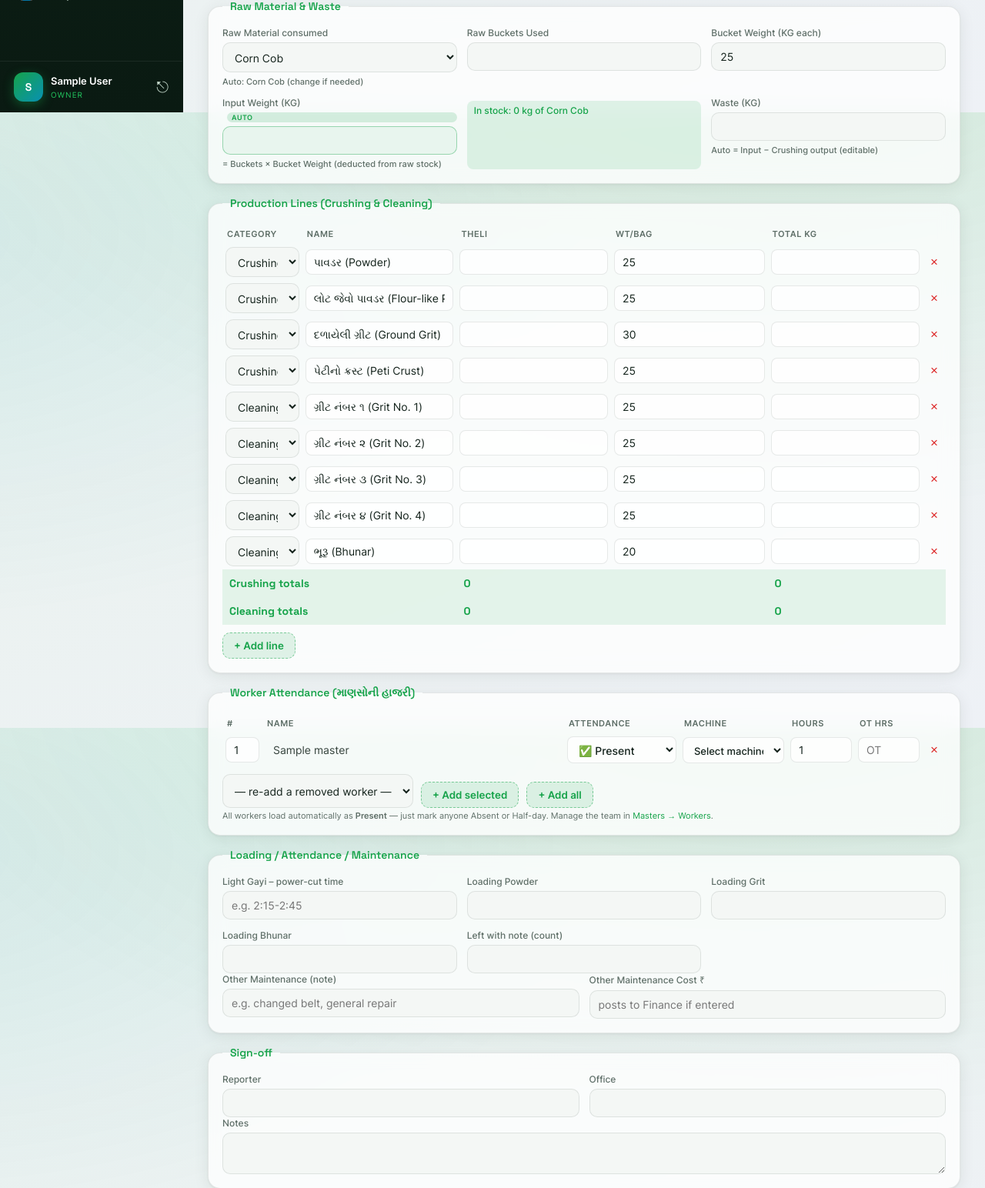
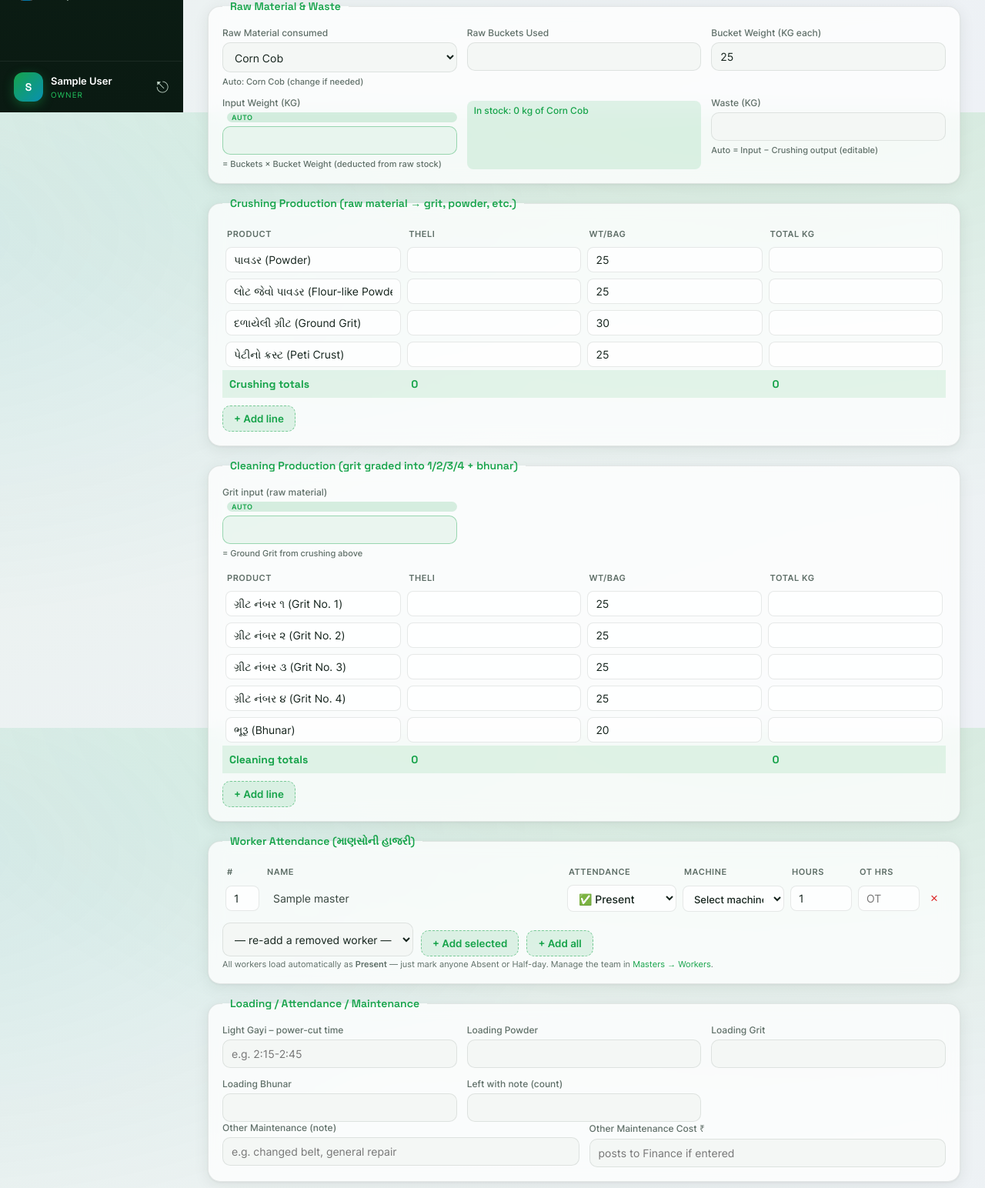
Before and after one commit to M1212-ofc/sainathagroerp, a Flask app: page /production/entry in a window 1280 px wide. Shown: the part 654-2198 px from the top of the page at 77% size. Run offline with Flask 3, Linux system fonts and the light colour scheme; the visitor is signed in with stand-in values (Sample User, id 1); data comes from the database, SQL or seed files in the repository; tables that the repository leaves empty hold one stand-in row (values such as "Sample post").

```diff
--- a/app.py
+++ b/app.py
@@ -140,7 +140,7 @@ def _close_db(_=None):
 
 # make helpers available in every template
 # bump this string whenever static files change to force browsers to reload them
-ASSET_VER = "20260712p"
+ASSET_VER = "20260712r"
 
 
 @app.context_processor
@@ -1525,19 +1525,32 @@ def electricity():
     db = g.db
     if request.method == "POST":
         f = request.form
+        action = f.get("action")
+        # ---- daily solar entry ----
+        if action == "solar_daily":
+            d = f.get("solar_date") or date.today().isoformat()
+            su = num(f, "solar_units", float, 0)
+            db.execute(
+                """INSERT INTO solar_daily (log_date, units, note) VALUES (?,?,?)
+                   ON CONFLICT(log_date) DO UPDATE SET units=excluded.units, note=excluded.note""",
+                (d, su, f.get("note")))
+            db.commit()
+            flash("Solar generation recorded.", "ok")
+            return redirect(url_for("electricity"))
+        # ---- monthly bill (with optional solar total) ----
         month = f.get("month")
         rate = num(f, "rate_per_unit", float, 0)
         units = num(f, "units", float, 0)
+        solar = num(f, "solar_units_month", float, 0)
         amount = num(f, "amount_inr")
-        # if amount is blank but units×rate given, compute amount
         if amount == 0 and units and rate:
             amount = round(units * rate, 2)
         db.execute(
-            """INSERT INTO electricity_bills (month, amount_inr, units, rate_per_unit, note) VALUES (?,?,?,?,?)
+            """INSERT INTO electricity_bills (month, amount_inr, units, rate_per_unit, solar_units, note) VALUES (?,?,?,?,?,?)
                ON CONFLICT(month) DO UPDATE SET amount_inr=excluded.amount_inr,
-               units=excluded.units, rate_per_unit=excluded.rate_per_unit, note=excluded.note""",
-            (month, amount, units, rate, f.get("note")))
-        # auto-post as an electricity expense in finance (replace prior for that month)
+               units=excluded.units, rate_per_unit=excluded.rate_per_unit,
+               solar_units=excluded.solar_units, note=excluded.note""",
+            (month, amount, units, rate, solar, f.get("note")))
         logic.clear_source(db, "finance", "electricity", month_ref(month))
         elec_date = min(month + "-28", date.today().isoformat())
         logic.post_finance(db, elec_date, "expense", "electricity", amount,
@@ -1548,7 +1561,6 @@ def electricity():
         return redirect(url_for("electricity"))
 
     bills = db.execute("SELECT * FROM electricity_bills ORDER BY month DESC").fetchall()
-    # compute cost per kg for each billed month
     rows = []
     for b in bills:
         s = b["month"] + "-01"
@@ -1558,9 +1570,18 @@ def electricity():
                FROM reports WHERE report_date BETWEEN ? AND ?""", (s, e)).fetchone()["kg"]
         cpk = round(b["amount_inr"] / prod, 3) if prod else None
         rate = b["rate_per_unit"] if "rate_per_unit" in b.keys() else 0
+        solar = b["solar_units"] if "solar_units" in b.keys() else 0
+        # sum daily solar for this month as a cross-check
+        daily_solar = db.execute(
+            "SELECT COALESCE(SUM(units),0) v FROM solar_daily WHERE log_date BETWEEN ? AND ?",
+            (s, e)).fetchone()["v"]
         rows.append(dict(month=b["month"], amount=b["amount_inr"], units=b["units"],
-                         rate_per_unit=rate, production=round(prod, 1), cost_per_kg=cpk, note=b["note"]))
-    return render_template("electricity.html", rows=rows)
+                         rate_per_unit=rate, solar_units=solar, daily_solar=round(daily_solar, 1),
+                         production=round(prod, 1), cost_per_kg=cpk, note=b["note"]))
+    # recent daily solar entries
+    solar_days = db.execute("SELECT * FROM solar_daily ORDER BY log_date DESC LIMIT 30").fetchall()
+    solar_days = [dict(d) for d in solar_days]
+    return render_template("electricity.html", rows=rows, solar_days=solar_days)
 
 
 @app.route("/api/electricity_rate")
--- a/models.py
+++ b/models.py
@@ -221,12 +221,22 @@ CREATE TABLE IF NOT EXISTS worker_master (
 );
 
 -- ------------------------------------------------------- ELECTRICITY BILLS
+CREATE TABLE IF NOT EXISTS solar_daily (
+    id          INTEGER PRIMARY KEY AUTOINCREMENT,
+    log_date    TEXT NOT NULL,
+    units       REAL DEFAULT 0,
+    note        TEXT,
+    created_at  TEXT DEFAULT (datetime('now')),
+    UNIQUE(log_date)
+);
+
 CREATE TABLE IF NOT EXISTS electricity_bills (
     id            INTEGER PRIMARY KEY AUTOINCREMENT,
     month         TEXT NOT NULL,          -- YYYY-MM
     amount_inr    REAL NOT NULL,
     units         REAL DEFAULT 0,         -- optional: MGVCL units billed
     rate_per_unit REAL DEFAULT 0,         -- ₹ per unit (manual or suggested)
+    solar_units   REAL DEFAULT 0,         -- solar units generated this month
     note          TEXT,
     created_at    TEXT DEFAULT (datetime('now')),
     UNIQUE(month)
--- a/static/entry.js
+++ b/static/entry.js
@@ -16,42 +16,59 @@ const DEFAULT_LINES = [
   { category:"cleaning", name:"ગ્રીટ નંબર ૪ (Grit No. 4)" },
   { category:"cleaning", name:"ભૂરૂ (Bhunar)" },
 ];
-const body=document.getElementById("linesBody");
 
-function recalcTotals(){let ct=0,ck=0,lt=0,lk=0;
-  body.querySelectorAll("tr").forEach(tr=>{const cat=tr.querySelector("select").value;
+function recalcTotals(){
+  let ct=0,ck=0,lt=0,lk=0,gritKg=0;
+  document.querySelectorAll("#crushBody tr").forEach(tr=>{
     const th=parseFloat(tr.querySelector(".calc-theli").value)||0;
     const tot=parseFloat(tr.querySelector(".total").value)||0;
-    if(cat==="crushing"){ct+=th;ck+=tot;}else{lt+=th;lk+=tot;}});
-  ctTheli.textContent=+ct.toFixed(2);ctKg.textContent=+ck.toFixed(2);
-  clTheli.textContent=+lt.toFixed(2);clKg.textContent=+lk.toFixed(2);
+    const nm=(tr.querySelector('input[name=line_name]').value||"").toLowerCase();
+    ct+=th;ck+=tot;
+    if(nm.includes("ground grit")||nm.includes("દળાયેલી"))gritKg+=tot;   // grit feeds cleaning
+  });
+  document.querySelectorAll("#cleanBody tr").forEach(tr=>{
+    const th=parseFloat(tr.querySelector(".calc-theli").value)||0;
+    const tot=parseFloat(tr.querySelector(".total").value)||0;
+    lt+=th;lk+=tot;
+  });
+  const set=(id,v)=>{const el=document.getElementById(id);if(el)el.textContent=+v.toFixed(2);};
+  set('ctTheli',ct);set('ctKg',ck);set('clTheli',lt);set('clKg',lk);
+  // cleaning raw material = ground grit produced in crushing
+  const ci=document.getElementById("cleanInput");if(ci)ci.value=gritKg?+gritKg.toFixed(2):'';
   window._crushingKg=ck;              // expose crushing output for waste calc
   recalcWaste();}
 
-function addRow(line={}){const tr=document.createElement("tr");
-  const wt = (line.theli_weight!==undefined && line.theli_weight!=="" && line.theli_weight!==null)
-             ? line.theli_weight : defaultWeight(line.name);
-  tr.innerHTML=`<td><select name="line_cat">
-    <option value="crushing" ${line.category==="crushing"?"selected":""}>Crushing</option>
-    <option value="cleaning" ${line.category==="cleaning"?"selected":""}>Cleaning</option></select></td>
-    <td><input type="text" name="line_name" value="${line.name||""}"></td>
+const crushBody=document.getElementById("crushBody");
+const cleanBody=document.getElementById("cleanBody");
+
+function addRow(line={}, category){
+  // category forced by which table it's in
+  const cat=category||line.category||"crushing";
+  const bodyEl=(cat==="cleaning")?cleanBody:crushBody;
+  const tr=document.createElement("tr");
+  const wt=(line.theli_weight!==undefined&&line.theli_weight!==""&&line.theli_weight!==null)?line.theli_weight:defaultWeight(line.name);
+  tr.innerHTML=`<td><input type="hidden" name="line_cat" value="${cat}">
+      <input type="text" name="line_name" value="${(line.name||"").replace(/"/g,'&quot;')}"></td>
     <td><input type="number" step="any" name="line_theli" value="${line.theli||""}" class="calc-theli"></td>
     <td><input type="number" step="any" name="line_weight" value="${wt}" class="calc-wt"></td>
-    <td><input type="number" step="any" name="line_total" value="${line.total_kg||""}" class="total"></td>
-    <td><button type="button" class="row-del">×</button></td>`;
-  body.appendChild(tr);
+    <td><input type="number" step="any" name="line_total" value="${line.total_kg||""}" class="total"></td>`;
+  bodyEl.appendChild(tr);
   const nameEl=tr.querySelector('input[name=line_name]');
   const theli=tr.querySelector(".calc-theli"),weight=tr.querySelector(".calc-wt"),total=tr.querySelector(".total");
   const rc=()=>{const t=parseFloat(theli.value)||0,w=parseFloat(weight.value)||0;if(t&&w)total.value=+(t*w).toFixed(2);recalcTotals();};
   theli.addEventListener("input",rc);weight.addEventListener("input",rc);total.addEventListener("input",recalcTotals);
-  tr.querySelector("select").addEventListener("change",recalcTotals);
-  // if user changes the name and hasn't touched weight, refresh default weight
-  nameEl.addEventListener("change",()=>{ if(!weight.dataset.touched){weight.value=defaultWeight(nameEl.value);rc();}});
+  nameEl.addEventListener("change",()=>{if(!weight.dataset.touched){weight.value=defaultWeight(nameEl.value);rc();}});
   weight.addEventListener("input",()=>weight.dataset.touched="1");
-  tr.querySelector(".row-del").addEventListener("click",()=>{tr.remove();recalcTotals();});}
+}
 
-document.getElementById("addLine").addEventListener("click",()=>addRow());
-if(typeof existingLines!=="undefined"&&existingLines.length)existingLines.forEach(addRow);else DEFAULT_LINES.forEach(addRow);
+document.getElementById("addCrush").addEventListener("click",()=>addRow({},"crushing"));
+document.getElementById("addClean").addEventListener("click",()=>addRow({},"cleaning"));
+
+// initial load: split existing/default lines into the two tables by category
+(function(){
+  const src=(typeof existingLines!=="undefined"&&existingLines.length)?existingLines:DEFAULT_LINES;
+  src.forEach(l=>addRow(l, (l.category==="cleaning"?"cleaning":"crushing")));
+})();
 
 // ---- Workers (attendance from master list) ----
 const wbody=document.getElementById("workersBody");
--- a/templates/production_entry.html
+++ b/templates/production_entry.html
@@ -47,18 +47,35 @@
       <label>Waste (KG) <input type="number" step="any" name="waste_kg" id="wasteKg" value="{{ report.waste_kg if report else '' }}"><small>Auto = Input − Crushing output (editable)</small></label>
     </div>
   </fieldset>
-  <fieldset><legend>Production Lines (Crushing &amp; Cleaning)</legend>
+  <fieldset><legend>Crushing Production (raw material → grit, powder, etc.)</legend>
     <div class="table-scroll">
-    <table class="lines-table" id="linesTable">
-      <thead><tr><th>Category</th><th>Name</th><th>Theli</th><th>Wt/bag</th><th>Total KG</th><th></th></tr></thead>
-      <tbody id="linesBody"></tbody>
+    <table class="lines-table" id="crushTable">
+      <thead><tr><th>Product</th><th>Theli</th><th>Wt/bag</th><th>Total KG</th></tr></thead>
+      <tbody id="crushBody"></tbody>
       <tfoot>
-        <tr class="totals-row"><td colspan="2">Crushing totals</td><td id="ctTheli">0</td><td></td><td id="ctKg">0</td><td></td></tr>
-        <tr class="totals-row"><td colspan="2">Cleaning totals</td><td id="clTheli">0</td><td></td><td id="clKg">0</td><td></td></tr>
+        <tr class="totals-row"><td>Crushing totals</td><td id="ctTheli">0</td><td></td><td id="ctKg">0</td></tr>
       </tfoot>
     </table>
     </div>
-    <button type="button" class="btn-add" id="addLine">+ Add line</button>
+    <button type="button" class="btn-add" id="addCrush">+ Add line</button>
+  </fieldset>
+
+  <fieldset><legend>Cleaning Production (grit graded into 1/2/3/4 + bhunar)</legend>
+    <div class="grid3" style="margin-bottom:12px">
+      <label>Grit input (raw material) <span class="auto-badge">auto</span>
+        <input type="number" step="any" id="cleanInput" class="auto-field" readonly>
+        <small>= Ground Grit from crushing above</small></label>
+    </div>
+    <div class="table-scroll">
+    <table class="lines-table" id="cleanTable">
+      <thead><tr><th>Product</th><th>Theli</th><th>Wt/bag</th><th>Total KG</th></tr></thead>
+      <tbody id="cleanBody"></tbody>
+      <tfoot>
+        <tr class="totals-row"><td>Cleaning totals</td><td id="clTheli">0</td><td></td><td id="clKg">0</td></tr>
+      </tfoot>
+    </table>
+    </div>
+    <button type="button" class="btn-add" id="addClean">+ Add line</button>
   </fieldset>
   <fieldset><legend>Worker Attendance (માણસોની હાજરી)</legend>
     <div class="table-scroll">
```
Also changed, not shown: templates/electricity.html (+27 -2 lines), static/dashboard.js (line endings or trailing spaces), static/style.css (line endings or trailing spaces), templates/dashboard.html (line endings or trailing spaces).
